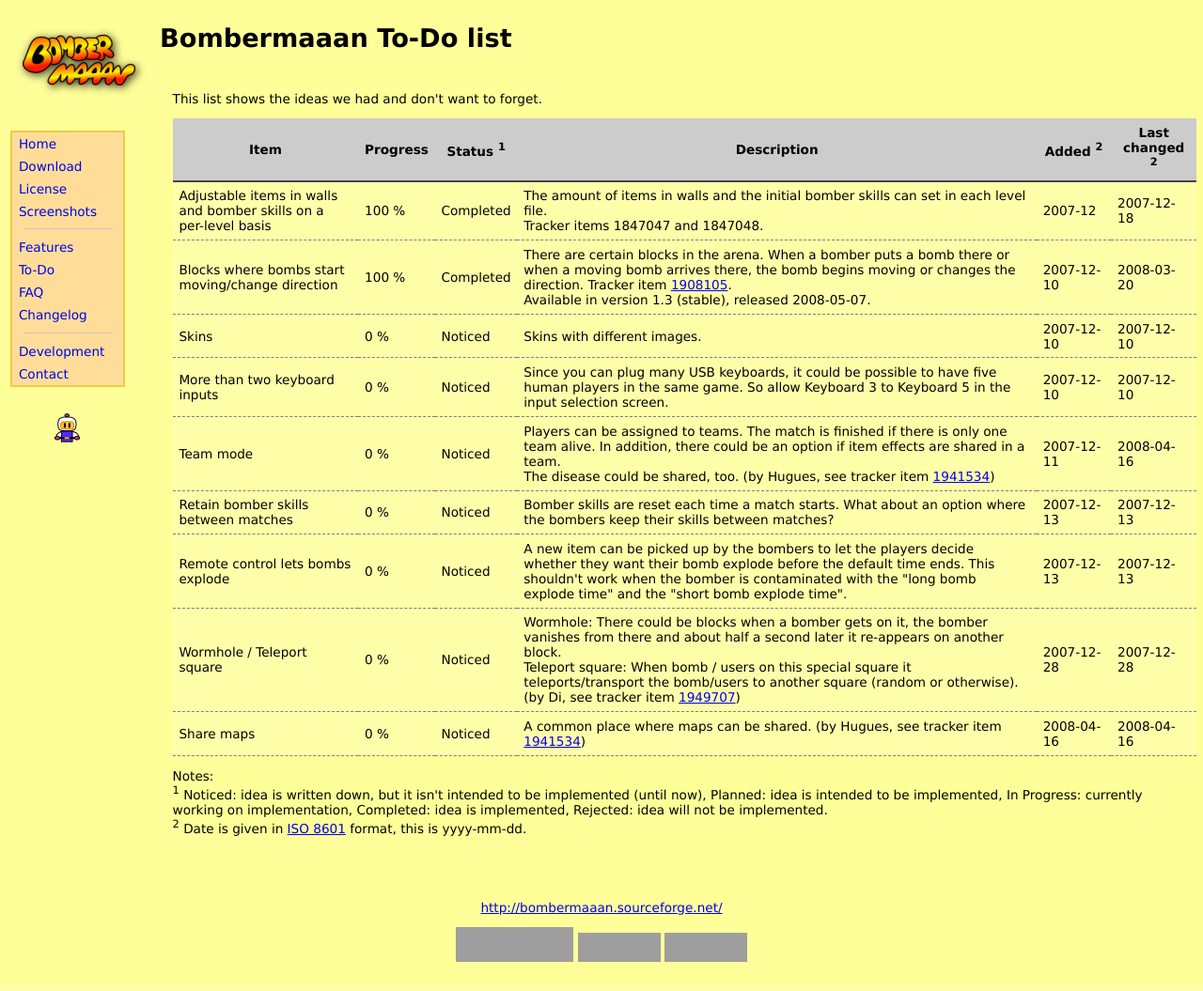
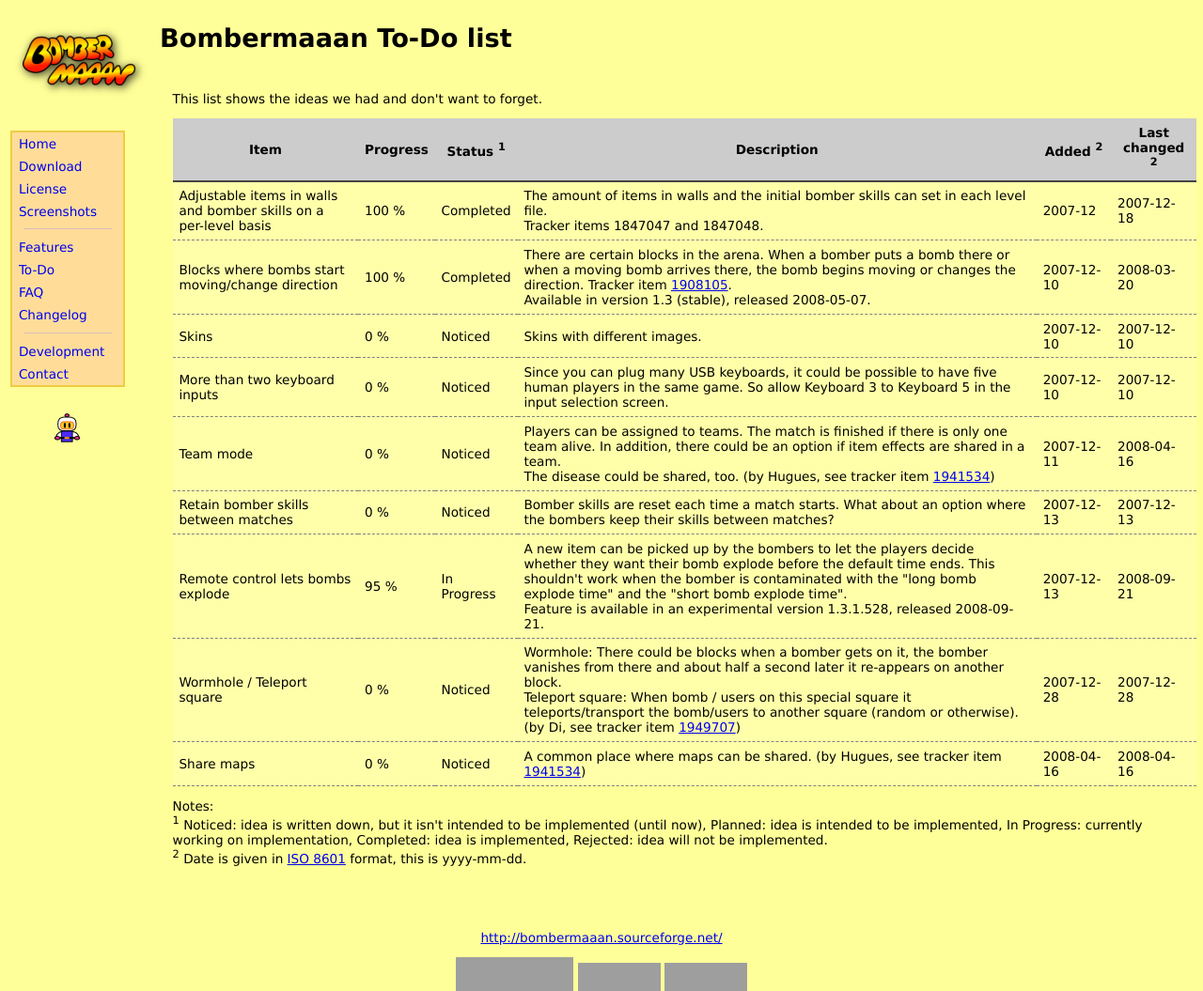
Before and after one commit to talregev/Bombermaaan, a PHP site: page /todo.php in a window 1280 px wide. Shown: the top 1055 px of the page at 94% size. Run offline with PHP 8.4, Linux system fonts and the light colour scheme; grey boxes are pictures that could not be loaded.

Commit message:
Updated web pages
git-svn-id: https://svn.code.sf.net/p/bombermaaan/code/trunk@532 7fe5b47a-8640-0410-b185-a85574715510

```diff
--- a/web/development.php
+++ b/web/development.php
@@ -46,9 +46,8 @@
 </p>
 
 <ul>
-<li>Update release date/build strings in CGame.cpp</li>
-<li>Update version strings in file src/Bombermaaan/Bombermaaan.rc</li>
-<li>Update <code>BOMBERMAAAN_WINDOW_TITLE</code> string in CGame.cpp</li>
+<li>Update version strings in file src/Bombermaaan/Bombermaaan.rc (<a href="http://bombermaaan.svn.sourceforge.net/viewvc/bombermaaan/trunk/src/Bombermaaan/Bombermaaan.rc?r1=529&amp;r2=528&amp;pathrev=529">example</a>)</li>
+<li>Update <code>BOMBERMAAAN_VERSION_STRING</code> and <code>BOMBERMAAAN_BUILD_STRING</code> in CGame.cpp (<a href="http://bombermaaan.svn.sourceforge.net/viewvc/bombermaaan/trunk/src/Bombermaaan/CGame.cpp?r1=529&amp;r2=528&amp;pathrev=529">example</a>)</li>
 <li>Set line <code>#define ENABLE_DEBUG_KEYS</code> in CGame.cpp to comment</li>
 <li>Disable the console window (<code>#define ENABLE_CONSOLE</code> in CGame.cpp)</li>
 <li>Select configuration &quot;Release&quot; in the solution</li>
@@ -85,6 +84,7 @@
 <ul>
 <li>Upload the zip file to the SourceForge.net FTP server</li>
 <li>Add the file in the file release system</li>
+<li>Update download page file web/download.php</li>
 </ul>
 
 
--- a/web/features.php
+++ b/web/features.php
@@ -69,7 +69,8 @@
 <img src=\"images/arena_item_missing.png\" alt=\"Missing image &quot;bomb &amp; foot&quot;\" /> Kick bombs: bombs start moving away when you walk towards them (<i>Image not available yet.</i>)<br />
 <img src=\"images/arena_item_missing.png\" alt=\"Missing image &quot;skull&quot;\" /> Contaminations: see the contaminations section below (<i>Image not available yet.</i>)<br />
 <img src=\"images/arena_item_missing.png\" alt=\"Missing image &quot;hand&quot;\" /> Throw bombs: pick up bombs, carry them and throw them away (<i>Image not available yet.</i>)<br />
-<img src=\"images/arena_item_missing.png\" alt=\"Missing image &quot;glove&quot;\" /> Punch bombs: punch a bomb that is lying in front of you (<i>Image not available yet.</i>)<br />" );
+<img src=\"images/arena_item_missing.png\" alt=\"Missing image &quot;glove&quot;\" /> Punch bombs: punch a bomb that is lying in front of you (<i>Image not available yet.</i>)<br />
+<img src=\"images/arena_item_missing.png\" alt=\"Missing image &quot;glove&quot;\" /> Remote fuse: remote fuse a bomb, available in experimental release 528 (<i>Image not available yet.</i>)<br />" );
 
 _add( "Various contaminations after skull item is taken", "The skull item influences the health of your bomber. It can result to: inverted controls, bombs with small flames, have no bombs to place, always dropping bombs, slow speed, fast speed, always move, bombs ticking shorter, and bombs ticking longer than usual. <i>Next version: </i>invisibility of a bomber, bomber is flameproof." );
 
--- a/web/todo.php
+++ b/web/todo.php
@@ -83,11 +83,12 @@
 
 <tr>
 <td>Remote control lets bombs explode</td>
-<td>0 %</td>
-<td>Noticed</td>
-<td>A new item can be picked up by the bombers to let the players decide whether they want their bomb explode before the default time ends. This shouldn't work when the bomber is contaminated with the &quot;long bomb explode time&quot; and the "short bomb explode time&quot;.</td>
+<td>95 %</td>
+<td>In Progress</td>
+<td>A new item can be picked up by the bombers to let the players decide whether they want their bomb explode before the default time ends. This shouldn't work when the bomber is contaminated with the &quot;long bomb explode time&quot; and the "short bomb explode time&quot;.<br/>
+Feature is available in an experimental version 1.3.1.528, released 2008-09-21.</td>
 <td>2007-12-13</td>
-<td>2007-12-13</td>
+<td>2008-09-21</td>
 </tr>
 
 <tr>
```
